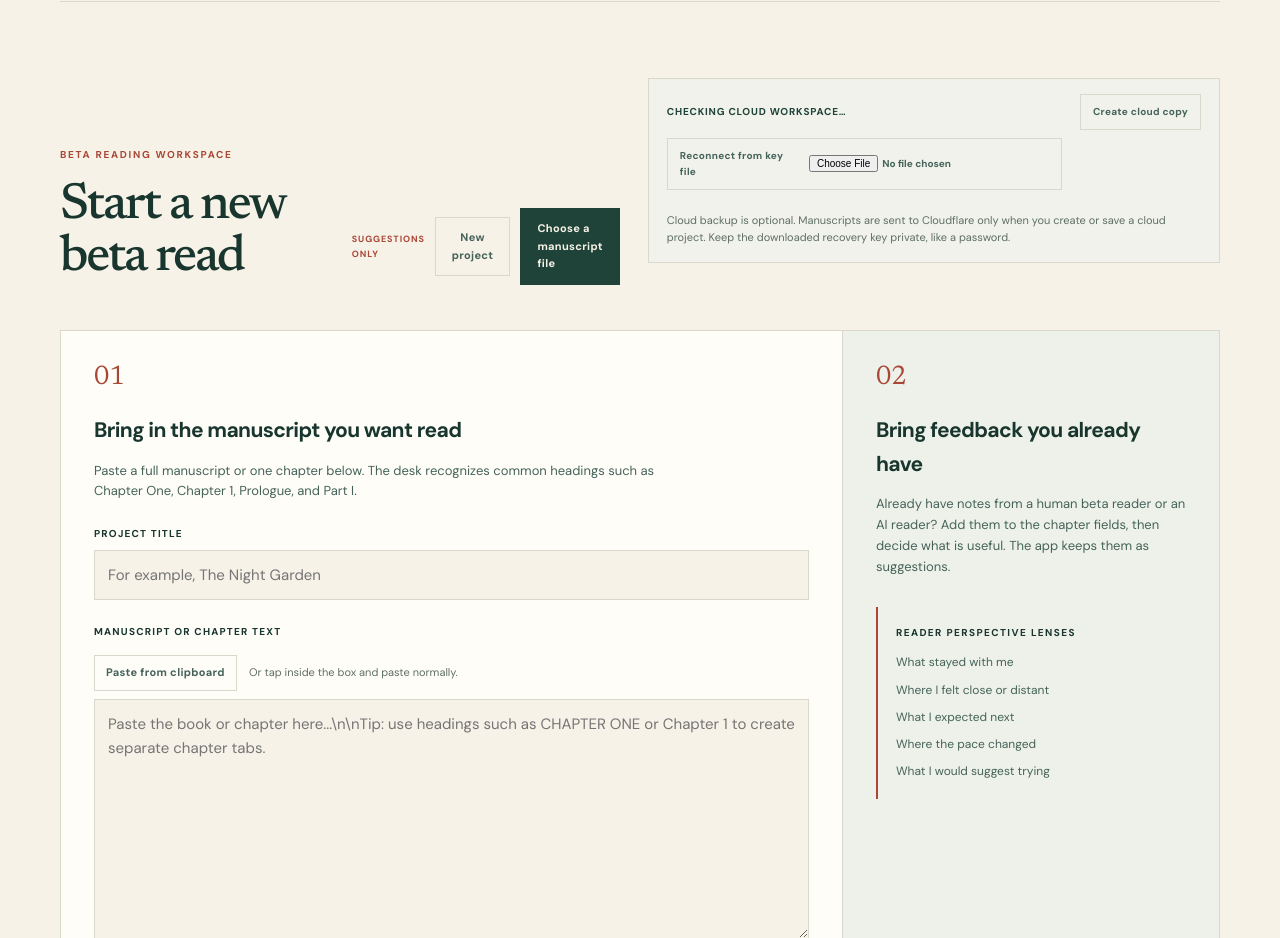
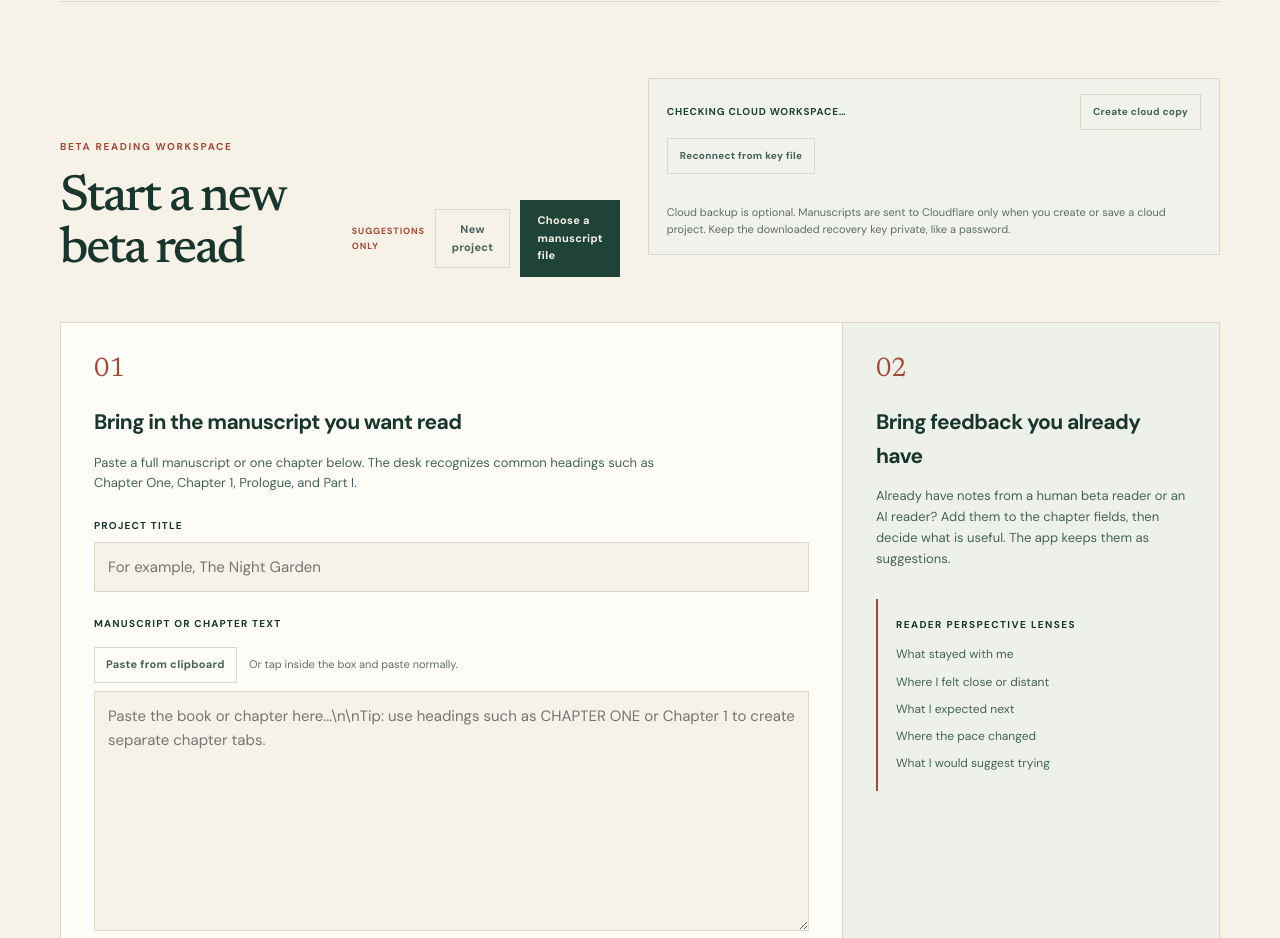
Before and after one commit to khgbookworks/authors-revision-desk, a website: page index.html in a window 1280 px wide. Shown: the part 820-1758 px from the top of the page. Drawn offline with nearby package versions, Linux system fonts and the light colour scheme; a script that the page names is missing.

Commit message:
Style cloud recovery and author response inbox

```diff
--- a/styles.css
+++ b/styles.css
@@ -99,3 +99,5 @@
 .cloud-workspace-actions .button{font-size:10px;padding:9px 12px}
 .cloud-workspace-bar .micro-note{grid-column:1/-1;margin:0;color:var(--muted)}
 @media(max-width:650px){.cloud-workspace-bar{grid-template-columns:1fr}.cloud-workspace-actions{justify-content:flex-start}.cloud-workspace-actions .button{flex:1}}
+
+.cloud-secondary-actions{grid-column:1/-1;justify-content:flex-start}.cloud-key-import{position:relative;overflow:hidden;cursor:pointer}.cloud-key-import input{position:absolute;inset:0;width:100%;height:100%;opacity:0;cursor:pointer}.cloud-review-list{grid-column:1/-1;display:grid;gap:8px}.cloud-review-item{display:grid;gap:4px;padding:10px 12px;background:var(--paper);border:1px solid var(--line);font-size:10px}.cloud-review-item strong{color:var(--green);overflow-wrap:anywhere}.cloud-review-item span{color:var(--coral);font-weight:700;text-transform:uppercase;letter-spacing:.06em}.cloud-review-item p{margin:0;color:var(--ink-soft);line-height:1.45}
```
